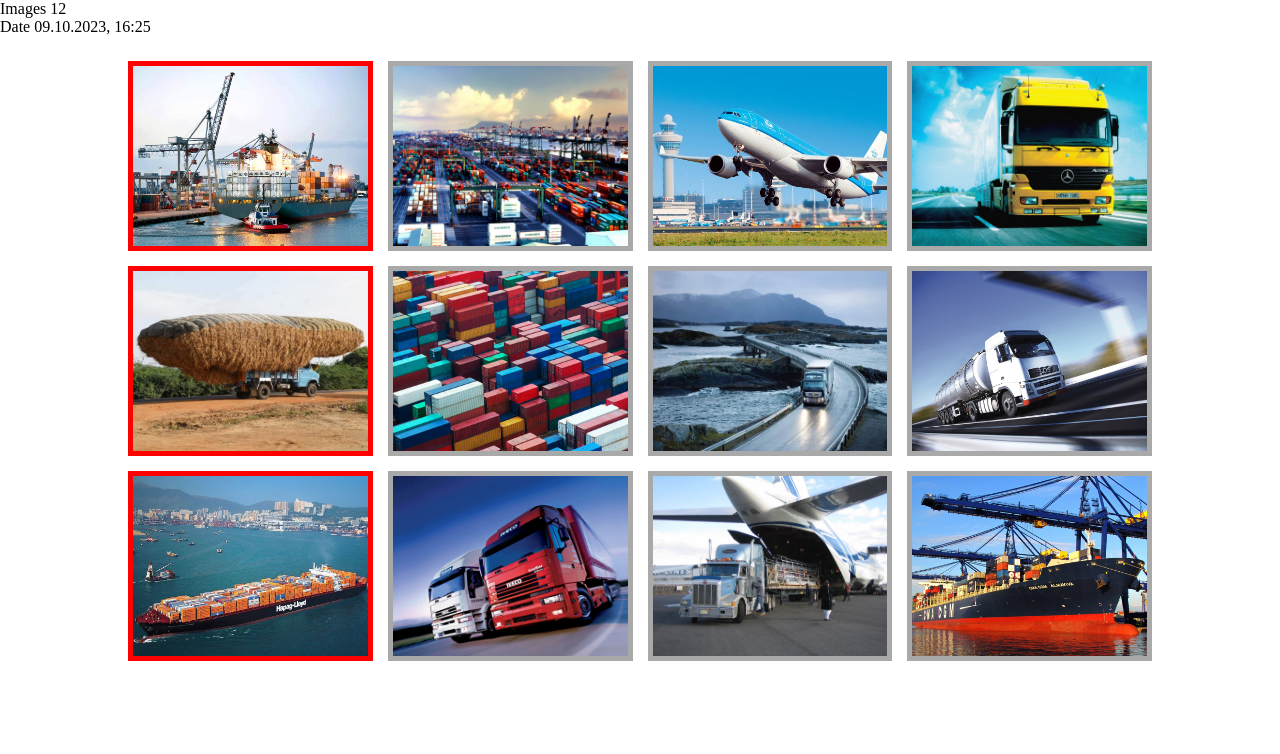
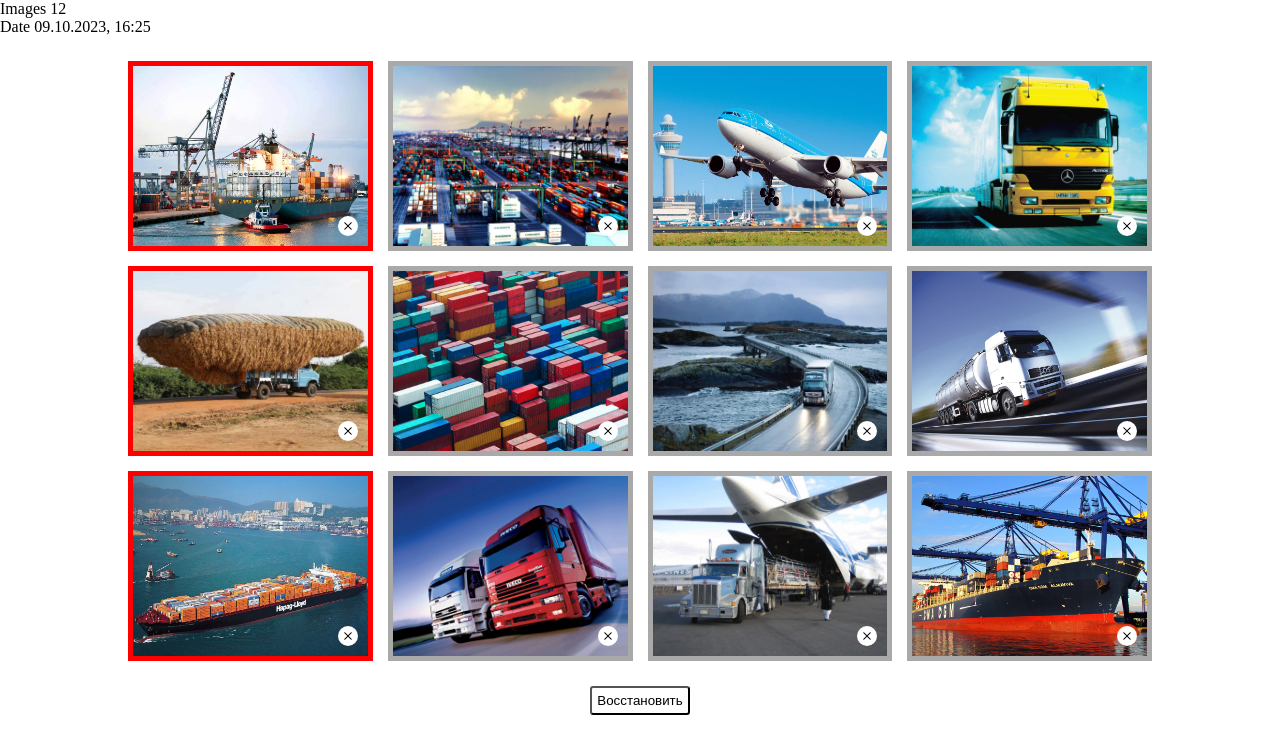
Before and after one commit to ShinokiX3/galanix, a React (Vite) app in the folder solve/task-2/: page / in a window 1280 px wide. Shown: the top 754 px of the page. Built offline with nearby package versions, Linux system fonts and the light colour scheme.

Commit message:
task 2 p.3

```diff
--- a/solve/task-2/src/app/app.module.scss
+++ b/solve/task-2/src/app/app.module.scss
@@ -11,30 +11,51 @@
 	grid-template-columns: repeat(4, 1fr);
 	grid-template-rows: repeat(3, 1fr);
 	gap: 15px;
+}
 
-	.item {
+.item {
+	cursor: pointer;
+	position: relative;
+	width: 100%;
+	// border-radius: 50%;
+
+	.image {
+		height: 100%;
 		width: 100%;
-		cursor: pointer;
+		object-fit: cover;
 		border: 5px solid darkgray;
-		// border-radius: 50%;
 		box-sizing: border-box;
 		transition: all 0.2s ease;
-
-		img {
-			height: 100%;
-			width: 100%;
-			object-fit: cover;
-		}
-
-		&:nth-child(4n + 1) {
-			border-color: red;
-		}
 
 		&:hover {
 			border-color: yellow;
 			transform: rotate(45deg);
 		}
 	}
+
+	.cross {
+		position: absolute;
+		right: 15px;
+		bottom: 15px;
+		width: 10px;
+		height: 10px;
+		background-color: white;
+		padding: 5px;
+		border-radius: 50%;
+	}
+
+	&:nth-child(4n + 1) {
+		img {
+			border-color: red;
+		}
+	}
+}
+
+.controls {
+	display: flex;
+	align-items: center;
+	justify-content: center;
+	margin-bottom: 20px;
 }
 
 @media (max-width: 900px) {
--- a/solve/task-2/src/app/app.tsx
+++ b/solve/task-2/src/app/app.tsx
@@ -1,38 +1,77 @@
 import styles from './app.module.scss';
 import i_images from '@assets/images';
+import { cross } from '@assets/svg';
 
 import { useEffect, useState } from 'react';
 import { getLocaleDate } from '@/utils/getLocaleDate';
 import { createPortal } from 'react-dom';
 import Modal from '@/components/modal/modal';
+import Button from '@/components/button/button';
 
-const images = Object.entries(i_images);
+const e_images = Object.entries(i_images);
 
 interface IItem {
 	title: string;
 	src: string;
 	handleImage: (title: string, src: string) => void;
-	handleCross: () => void;
+	handleCross: (
+		e: React.MouseEvent<HTMLImageElement, MouseEvent>,
+		title: string
+	) => void;
 }
+
+type TImage = [string, string];
 
 const Item: React.FC<IItem> = ({ title, src, handleImage, handleCross }) => {
 	return (
 		<div className={styles.item} onClick={() => handleImage(title, src)}>
-			<img src={src} alt={title} />
+			<img className={styles.image} src={src} alt={title} />
+			<img
+				className={styles.cross}
+				src={cross}
+				alt="cross"
+				onClick={(e) => handleCross(e, title)}
+			/>
 		</div>
 	);
 };
 
 const App = () => {
+	const [images, setImages] = useState<TImage[]>([]);
 	const [image, setImage] = useState<{ title: string; src: string }>({
 		title: '',
 		src: '',
 	});
 	const [shouldShow, setShouldShow] = useState<boolean>(false);
 
+	useEffect(() => {
+		const l_images = localStorage.getItem('images');
+		if (!l_images) {
+			setImages(e_images);
+			localStorage.setItem('images', JSON.stringify(e_images));
+		} else setImages(JSON.parse(l_images));
+	}, []);
+
 	const handleModalImage = (title: string, src: string) => {
 		setImage({ title, src });
 		setShouldShow(true);
+	};
+
+	const handleRemoveImage = (
+		e: React.MouseEvent<HTMLImageElement, MouseEvent>,
+		title: string
+	) => {
+		e.stopPropagation();
+		const newImages = images.filter(
+			([previousTitle, _]) => previousTitle !== title
+		);
+		setImages(newImages);
+		localStorage.setItem('images', JSON.stringify(newImages));
+	};
+
+	const handleRestoreImages = () => {
+		setImages(e_images);
+		localStorage.setItem('images', JSON.stringify(e_images));
 	};
 
 	return (
@@ -49,7 +88,7 @@ const App = () => {
 							title={title}
 							src={src}
 							handleImage={handleModalImage}
-							handleCross={() => {}}
+							handleCross={handleRemoveImage}
 						/>
 					))}
 				</div>
@@ -62,6 +101,9 @@ const App = () => {
 						document.body
 				  )
 				: null}
+			<div className={styles.controls}>
+				<Button message="Восстановить" handler={handleRestoreImages} />
+			</div>
 		</>
 	);
 };
--- a/solve/task-2/src/assets/svg/index.ts
+++ b/solve/task-2/src/assets/svg/index.ts
@@ -1,3 +1,3 @@
 import cross from './cross.svg';
 
-export default { cross };
+export { cross };
--- /dev/null
+++ b/solve/task-2/src/components/button/button.module.scss
@@ -0,0 +1,6 @@
+.initial {
+	cursor: pointer;
+	background-color: transparent;
+	padding: 5px;
+	border-radius: 0.2rem;
+}
--- /dev/null
+++ b/solve/task-2/src/components/button/button.tsx
@@ -0,0 +1,17 @@
+import styles from './button.module.scss';
+
+interface IButton {
+	message: string;
+	handler: () => void;
+	style?: CSSStyleSheet;
+}
+
+const Button: React.FC<IButton> = ({ message, handler, style = {} }) => {
+	return (
+		<button style={style} className={styles.initial} onClick={handler}>
+			{message}
+		</button>
+	);
+};
+
+export default Button;
--- a/solve/task-2/src/components/modal/modal.tsx
+++ b/solve/task-2/src/components/modal/modal.tsx
@@ -1,5 +1,5 @@
 import styles from './modal.module.scss';
-import cross from '@assets/svg';
+import { cross } from '@assets/svg';
 
 interface IModal {
 	shouldShow: boolean;
@@ -13,7 +13,7 @@ const Modal: React.FC<IModal> = ({ shouldShow, setShouldShow, children }) => {
 			<div onClick={(e) => e.stopPropagation()} className={styles.content}>
 				{children}
 				<img
-					src={cross.cross}
+					src={cross}
 					alt="cross"
 					className={styles.cross}
 					onClick={() => setShouldShow(false)}
```
